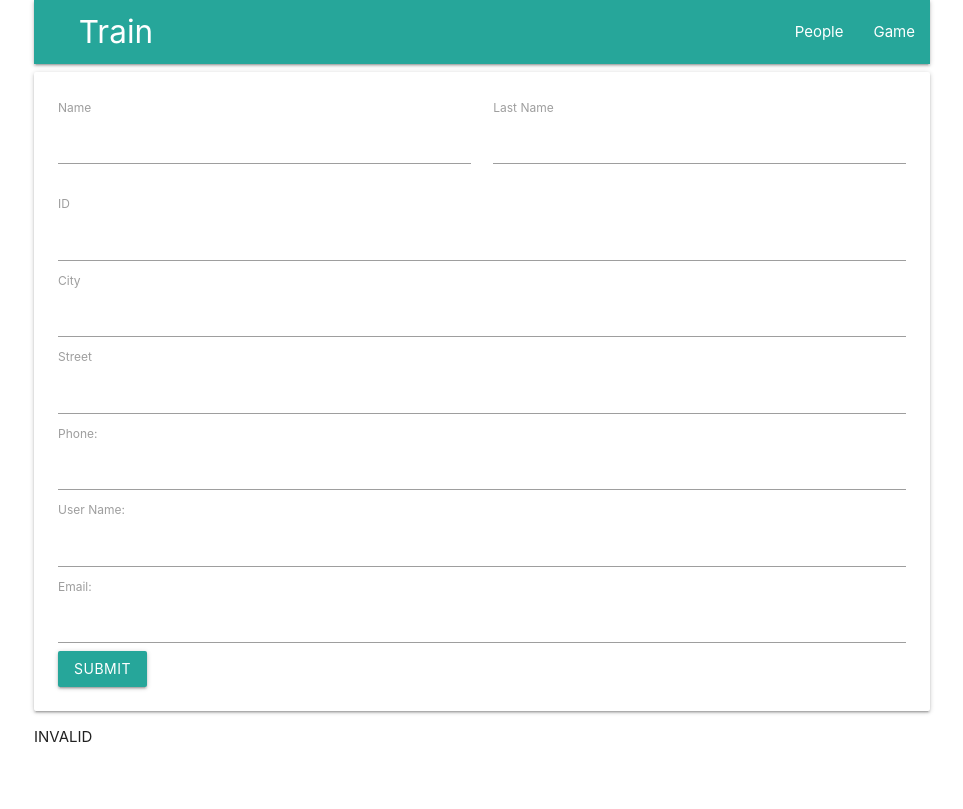
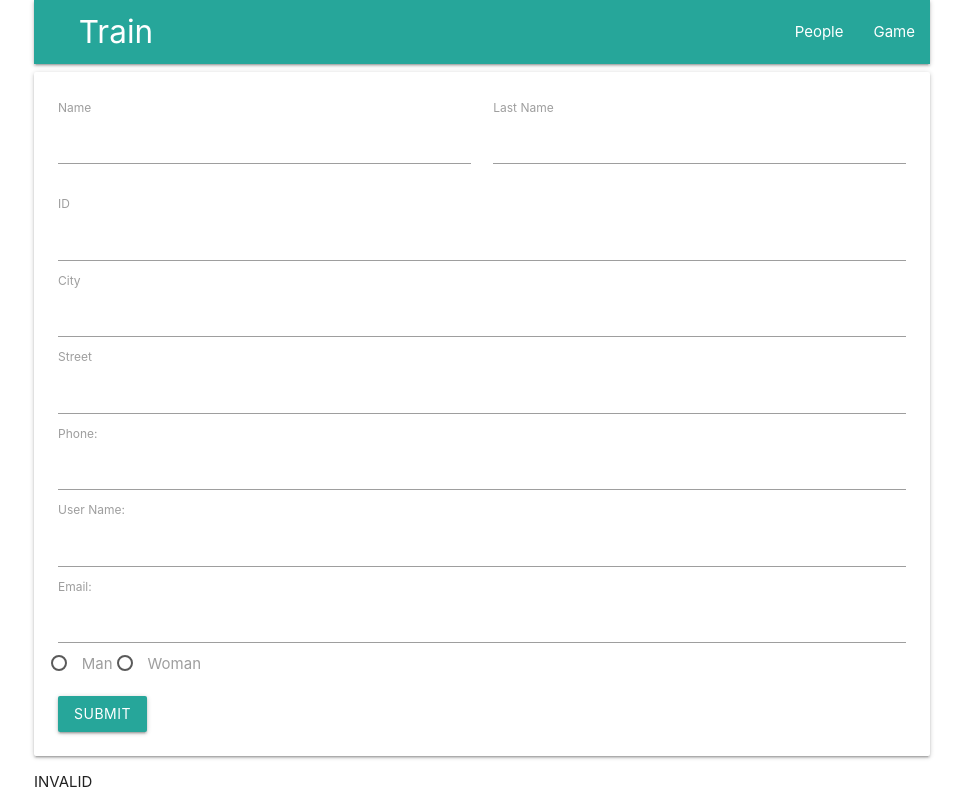
Before and after one commit to SYAA666/train-app, an Angular app: page /app-forms in a window 1280 px wide. Shown: the whole page, without its empty margins (158-1121 px from the left). Built offline with nearby package versions, Linux system fonts and the light colour scheme.

Commit message:
all poles are save

```diff
--- a/src/app/forms/forms.component.html
+++ b/src/app/forms/forms.component.html
@@ -35,6 +35,16 @@
       <input formControlName="email">
     </label>
   </div>
+  <div class="row">
+    <label>
+      <input formControlName="gender" value="male" name="gender" type="radio">
+      <span>Man</span>
+    </label>
+    <label>
+      <input formControlName="gender" value="female" name="gender" type="radio">
+      <span>Woman</span>
+    </label>
+  </div>
   <button type="submit" class="btn">submit</button>
 </form>
 <p>{{ newUser.status }}</p>
```
